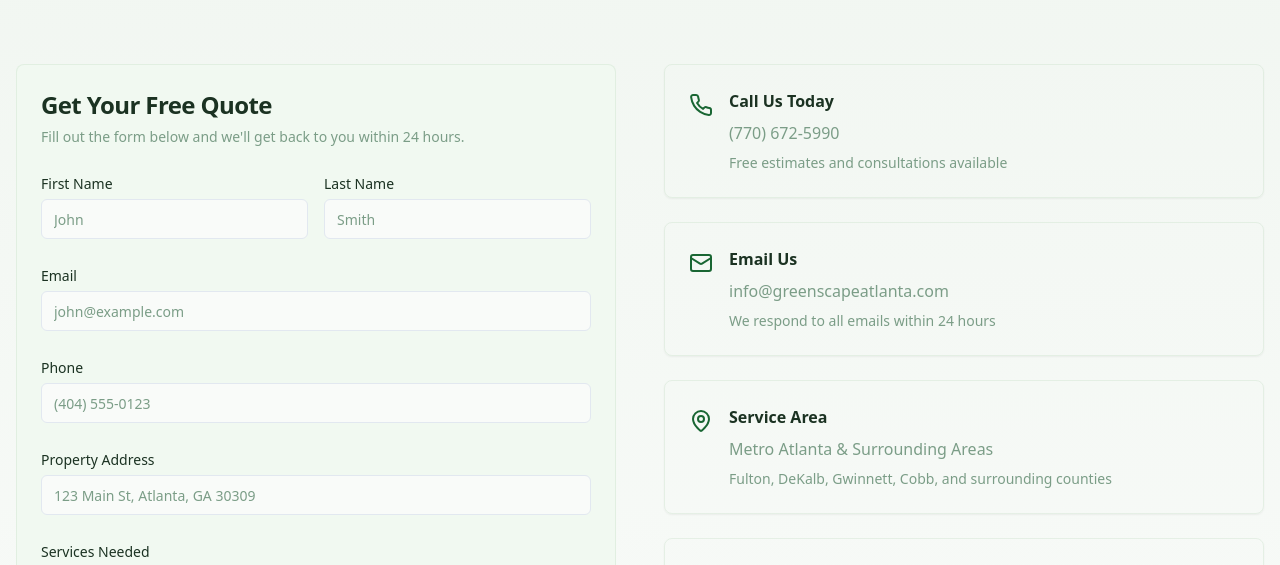
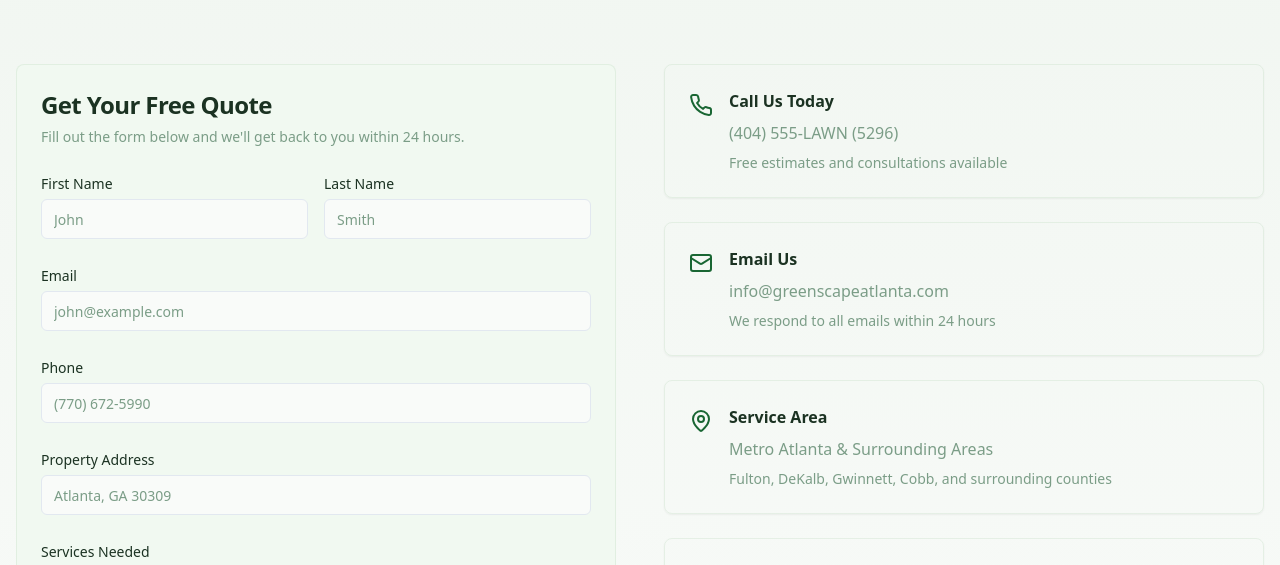
Before and after one commit to SonyaCaines/lawniverse-atl, a React (Vite) app: page / in a window 1280 px wide. Shown: the part 3129-3694 px from the top of the page. Built offline with nearby package versions, Linux system fonts and the light colour scheme.

Commit message:
Code edited in Lovable Code Editor
Edited UI in Lovable

```diff
--- a/src/components/Contact.tsx
+++ b/src/components/Contact.tsx
@@ -43,11 +43,11 @@ const Contact = () => {
               </div>
               <div>
                 <label className="text-sm font-medium text-foreground">Phone</label>
-                <Input type="tel" placeholder="(404) 555-0123" className="mt-1" />
+                <Input type="tel" placeholder="(770) 672-5990" className="mt-1" />
               </div>
               <div>
                 <label className="text-sm font-medium text-foreground">Property Address</label>
-                <Input placeholder="123 Main St, Atlanta, GA 30309" className="mt-1" />
+                <Input placeholder="Atlanta, GA 30309" className="mt-1" />
               </div>
               <div>
                 <label className="text-sm font-medium text-foreground">Services Needed</label>
@@ -69,7 +69,7 @@ const Contact = () => {
                   <Phone className="h-6 w-6 text-primary mt-1" />
                   <div>
                     <h3 className="font-semibold text-foreground mb-2">Call Us Today</h3>
-                    <p className="text-muted-foreground mb-2">(770) 672-5990</p>
+                    <p className="text-muted-foreground mb-2">(404) 555-LAWN (5296)</p>
                     <p className="text-sm text-muted-foreground">
                       Free estimates and consultations available
                     </p>
```
